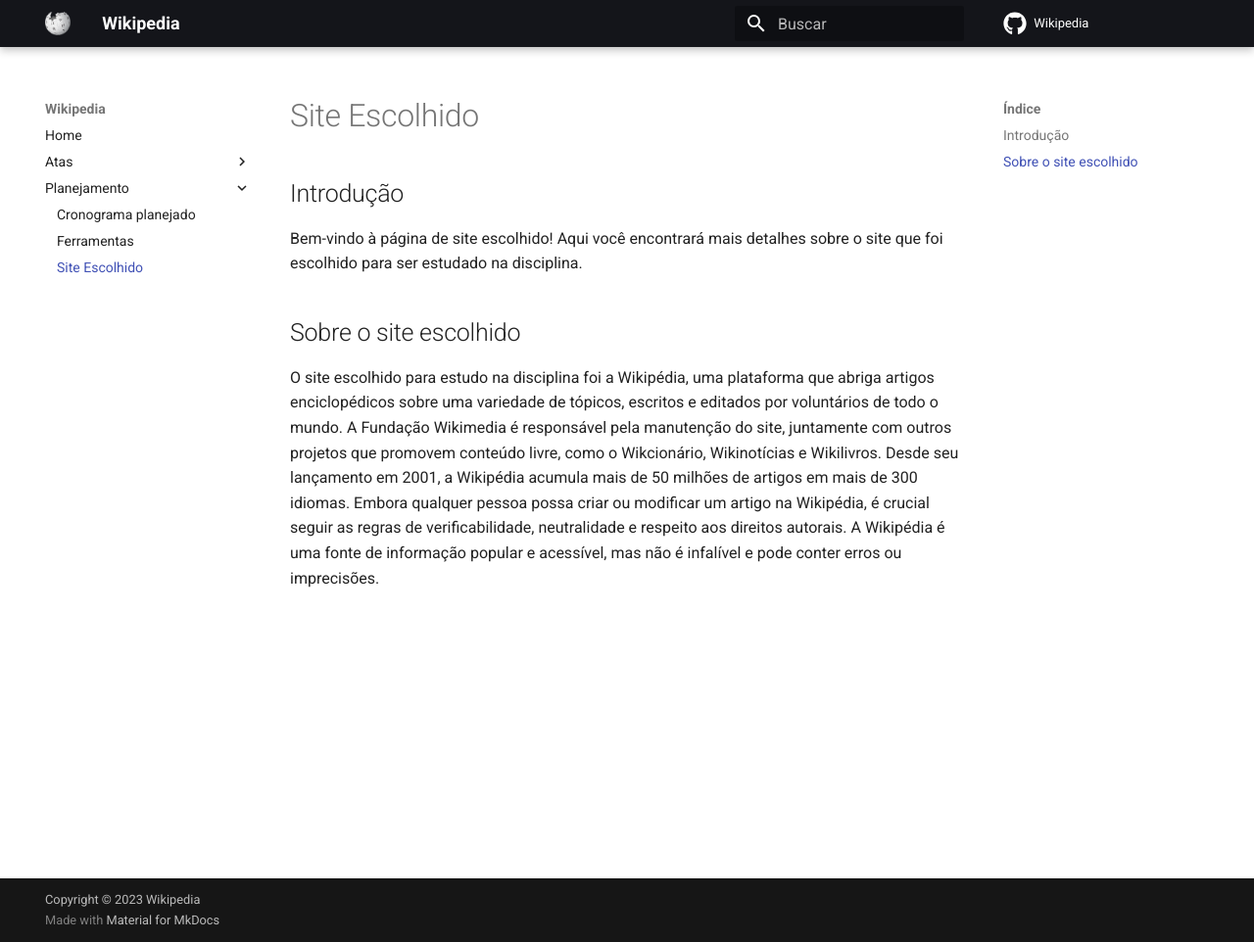
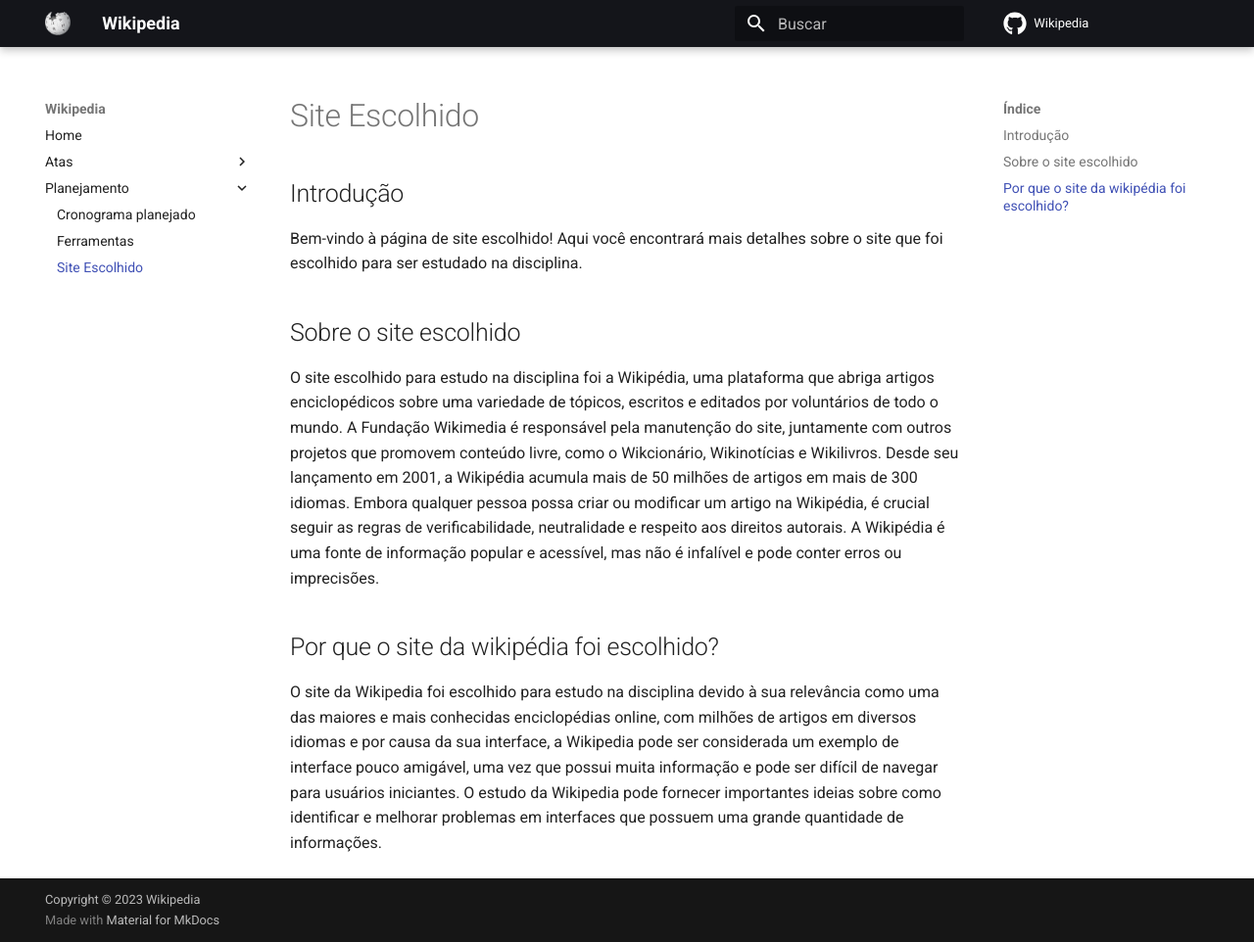
Before and after one commit to Interacao-Humano-Computador/2023.1-Wikipedia, an MkDocs documentation site: the page built from docs/planejamento/siteEscolhido.md, in a window 1280 px wide and 962 px high. Shown: the whole window at 98% size. Built offline with MkDocs 1.6.1 and Material for MkDocs 9.7.7, drawn with Linux system fonts in a browser that asks for light colours; comment, search, counter and statistics services are not loaded.

Commit message:
adiciona explicação do porquê o site foi escolhido

```diff
--- a/docs/planejamento/siteEscolhido.md
+++ b/docs/planejamento/siteEscolhido.md
@@ -5,3 +5,7 @@
 ## Sobre o site escolhido
 
 O site escolhido para estudo na disciplina foi a Wikipédia, uma plataforma que abriga artigos enciclopédicos sobre uma variedade de tópicos, escritos e editados por voluntários de todo o mundo. A Fundação Wikimedia é responsável pela manutenção do site, juntamente com outros projetos que promovem conteúdo livre, como o Wikcionário, Wikinotícias e Wikilivros. Desde seu lançamento em 2001, a Wikipédia acumula mais de 50 milhões de artigos em mais de 300 idiomas. Embora qualquer pessoa possa criar ou modificar um artigo na Wikipédia, é crucial seguir as regras de verificabilidade, neutralidade e respeito aos direitos autorais. A Wikipédia é uma fonte de informação popular e acessível, mas não é infalível e pode conter erros ou imprecisões.
+
+## Por que o site da wikipédia foi escolhido?
+
+O site da Wikipedia foi escolhido para estudo na disciplina devido à sua relevância como uma das maiores e mais conhecidas enciclopédias online, com milhões de artigos em diversos idiomas e por causa da sua interface, a Wikipedia pode ser considerada um exemplo de interface pouco amigável, uma vez que possui muita informação e pode ser difícil de navegar para usuários iniciantes. O estudo da Wikipedia pode fornecer importantes ideias sobre como identificar e melhorar problemas em interfaces que possuem uma grande quantidade de informações.
```
